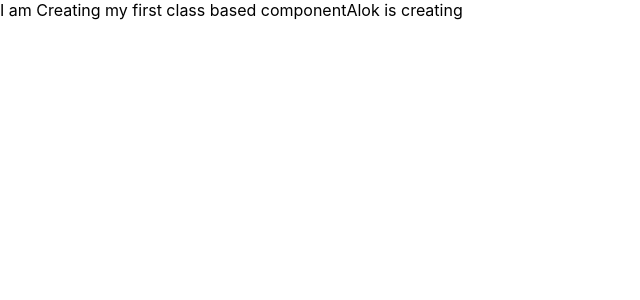
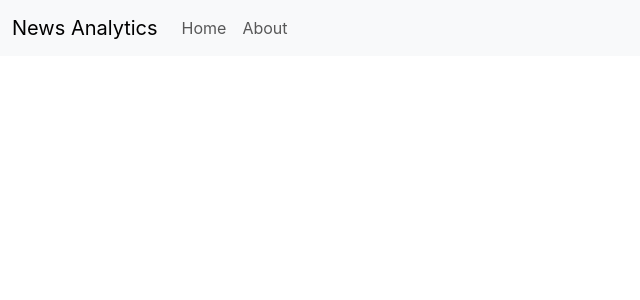
Before and after one commit to Rock00Gaming/second-apps, a React (Create React App) app: page / in a window 1280 px wide. Shown: the top 300 px of the page, without its empty margins (0-640 px from the left). Built offline with nearby package versions, Linux system fonts and the light colour scheme.

Commit message:
creating navbar

```diff
--- a/package.json
+++ b/package.json
@@ -8,6 +8,7 @@
     "@testing-library/user-event": "^13.5.0",
     "react": "^18.2.0",
     "react-dom": "^18.2.0",
+    "react-router-dom": "^6.16.0",
     "react-scripts": "5.0.1",
     "web-vitals": "^2.1.4"
   },
--- a/public/index.html
+++ b/public/index.html
@@ -1,20 +1,20 @@
 <!DOCTYPE html>
 <html lang="en">
+
 <head>
   <meta charset="utf-8" />
   <link rel="icon" href="%PUBLIC_URL%/favicon.ico" />
   <meta name="viewport" content="width=device-width, initial-scale=1" />
   <meta name="theme-color" content="#000000" />
-    <meta
-      name="description"
-      content="Web site created using create-react-app"
-    />
+  <meta name="description" content="News" />
   <link rel="apple-touch-icon" href="%PUBLIC_URL%/logo192.png" />
   <!--
       manifest.json provides metadata used when your web app is installed on a
       user's mobile device or desktop. See https://developers.google.com/web/fundamentals/web-app-manifest/
     -->
   <link rel="manifest" href="%PUBLIC_URL%/manifest.json" />
+  <link href="https://cdn.jsdelivr.net/npm/bootstrap@5.3.2/dist/css/bootstrap.min.css" rel="stylesheet"
+    integrity="sha384-T3c6CoIi6uLrA9TneNEoa7RxnatzjcDSCmG1MXxSR1GAsXEV/Dwwykc2MPK8M2HN" crossorigin="anonymous">
   <!--
       Notice the use of %PUBLIC_URL% in the tags above.
       It will be replaced with the URL of the `public` folder during the build.
@@ -24,8 +24,9 @@
       work correctly both with client-side routing and a non-root public URL.
       Learn how to configure a non-root public URL by running `npm run build`.
     -->
-    <title>React App</title>
+  <title>News Analytics</title>
 </head>
+
 <body>
   <noscript>You need to enable JavaScript to run this app.</noscript>
   <div id="root"></div>
@@ -39,5 +40,9 @@
       To begin the development, run `npm start` or `yarn start`.
       To create a production bundle, use `npm run build` or `yarn build`.
     -->
+  <script src="https://cdn.jsdelivr.net/npm/bootstrap@5.3.2/dist/js/bootstrap.bundle.min.js"
+    integrity="sha384-C6RzsynM9kWDrMNeT87bh95OGNyZPhcTNXj1NW7RuBCsyN/o0jlpcV8Qyq46cDfL"
+    crossorigin="anonymous"></script>
 </body>
+
 </html>
--- a/src/App.js
+++ b/src/App.js
@@ -1,10 +1,14 @@
 import "./App.css";
 
 import React, { Component } from "react";
+import { NavBar } from "./components/Navbar";
 
 export default class App extends Component {
-  c = "Alok is creating";
   render() {
-    return <div>I am Creating my first class based component{this.c}</div>;
+    return (
+      <div>
+        <NavBar />
+      </div>
+    );
   }
 }
--- /dev/null
+++ b/src/components/Navbar.js
@@ -0,0 +1,45 @@
+import React, { Component } from "react";
+
+export class NavBar extends Component {
+  render() {
+    return (
+      <div>
+        <nav className="navbar navbar-expand-lg bg-body-tertiary">
+          <div className="container-fluid">
+            <a className="navbar-brand" href="/">
+              News Analytics
+            </a>
+            <button
+              className="navbar-toggler"
+              type="button"
+              data-bs-toggle="collapse"
+              data-bs-target="#navbarSupportedContent"
+              aria-controls="navbarSupportedContent"
+              aria-expanded="false"
+              aria-label="Toggle navigation"
+            >
+              <span className="navbar-toggler-icon"></span>
+            </button>
+            <div
+              className="collapse navbar-collapse"
+              id="navbarSupportedContent"
+            >
+              <ul className="navbar-nav me-auto mb-2 mb-lg-0">
+                <li className="nav-item">
+                  <a className="nav-link" aria-current="page" href="/">
+                    Home
+                  </a>
+                </li>
+                <li className="nav-item">
+                  <a className="nav-link" href="/about">
+                    About
+                  </a>
+                </li>
+              </ul>
+            </div>
+          </div>
+        </nav>
+      </div>
+    );
+  }
+}
```
Also changed, not shown: 1 other file (tests, documents, lock files or other folders). Lines whose indentation alone changed are shown as unchanged.
